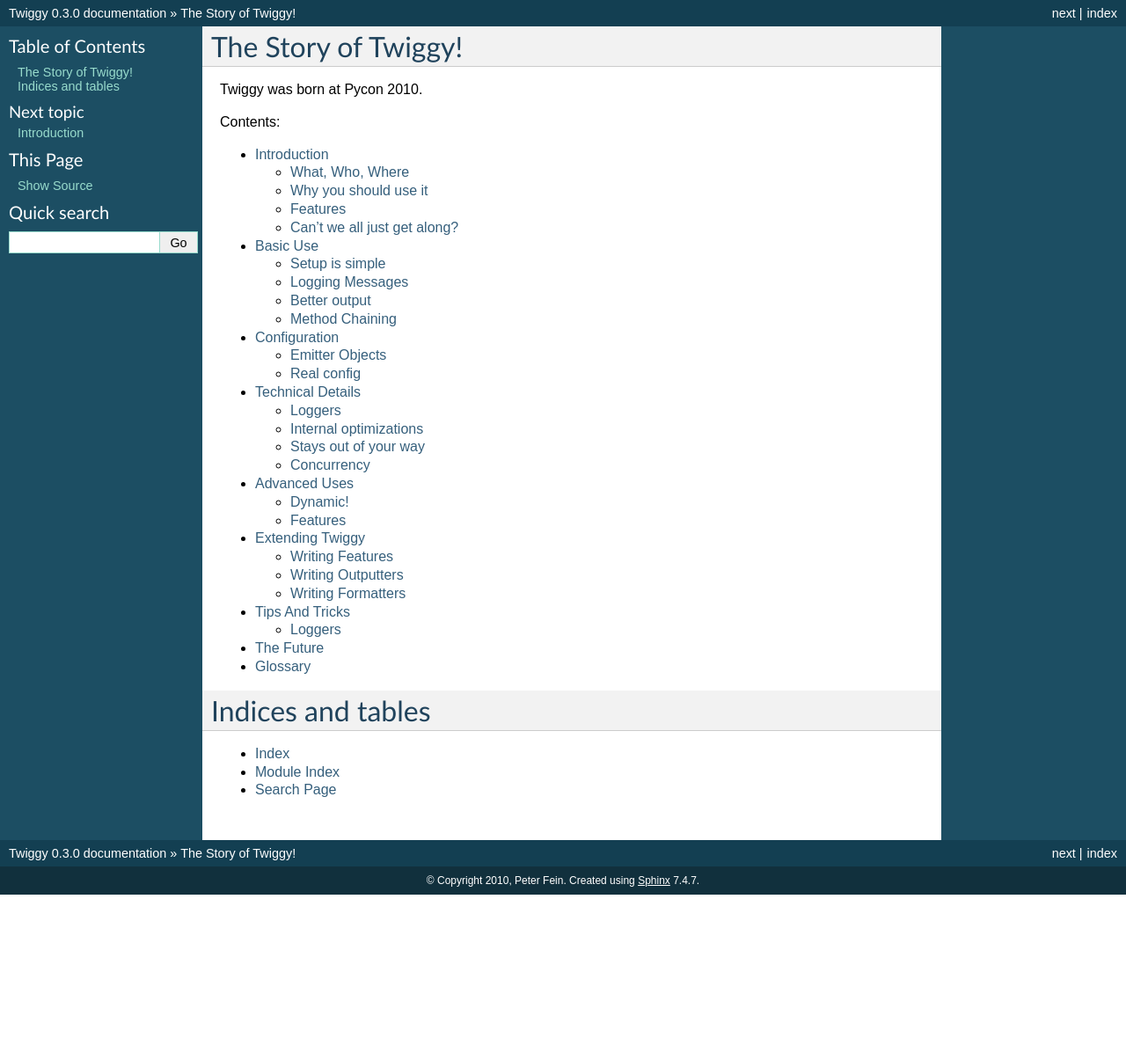
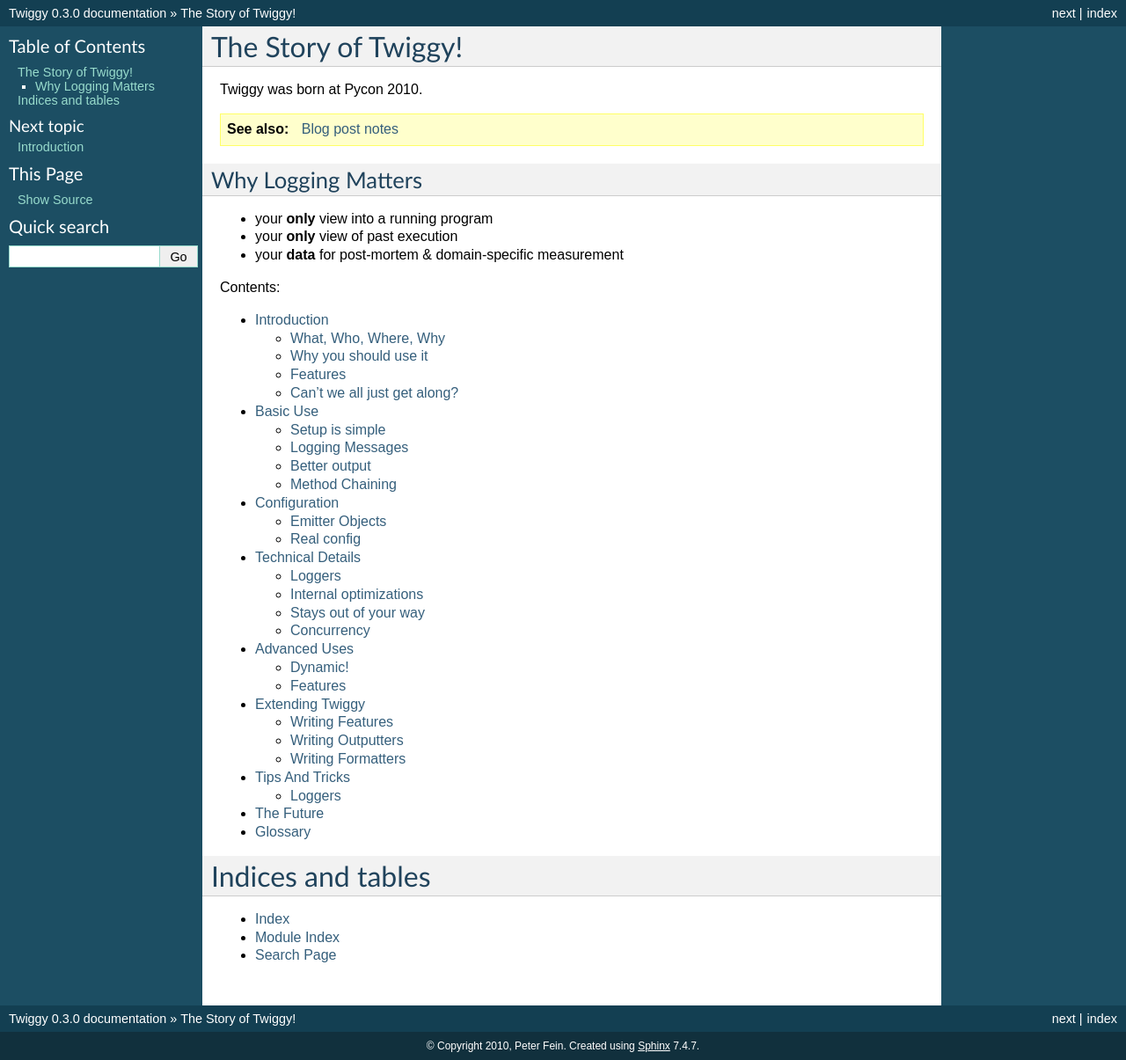
Before and after one commit to wearpants/twiggy, a Sphinx documentation site: the page built from doc/index.rst, in a window 1280 px wide. Shown: the whole page at 88% size. Built offline with Sphinx 7.4.7, drawn with Linux system fonts in a browser that asks for light colours; before the commit the page ends 1017 px from its top, so only the background shows below that.

Commit message:
more documentatatating.

```diff
--- a/doc/configuration.rst
+++ b/doc/configuration.rst
@@ -2,7 +2,9 @@
 Configuration
 ######################
 
-:data:`twiggy.emitters` is the root. Demo :function:`twiggy.addEmitters`
+:data:`twiggy.emitters` is the root. Demo :function:`twiggy.addEmitters`.
+
+Modern design (like django!)
 
 **********************
 Emitter Objects
--- a/doc/index.rst
+++ b/doc/index.rst
@@ -6,6 +6,14 @@
 The Story of Twiggy!
 ==================================
 Twiggy was born at Pycon 2010.
+
+.. seealso:: :doc:`blog_post_notes`
+
+Why Logging Matters
+*******************
+* your **only** view into a running program
+* your **only** view of past execution
+* your **data** for post-mortem & domain-specific measurement
 
 Contents:
 
--- a/doc/intro.rst
+++ b/doc/intro.rst
@@ -5,7 +5,7 @@
 Twiggy is a more Pythonic logger.
 
 ****************************
-What, Who, Where
+What, Who, Where, Why
 ****************************
 
 :author: Peter Fein
--- a/doc/the_future.rst
+++ b/doc/the_future.rst
@@ -3,7 +3,8 @@
 #################
 * tests
 * docs
-* outputters
+* outputters - couchdb, zeromq, http/json, mysql/sqlite, gdbm?,
 * proper multiprocess logging
 * unittest backend
+* compatibility mode with user-facing parts of log4j API
 * etc.
```
Also changed, not shown: doc/blog_post_notes.rst (added, +22 -0 lines).
